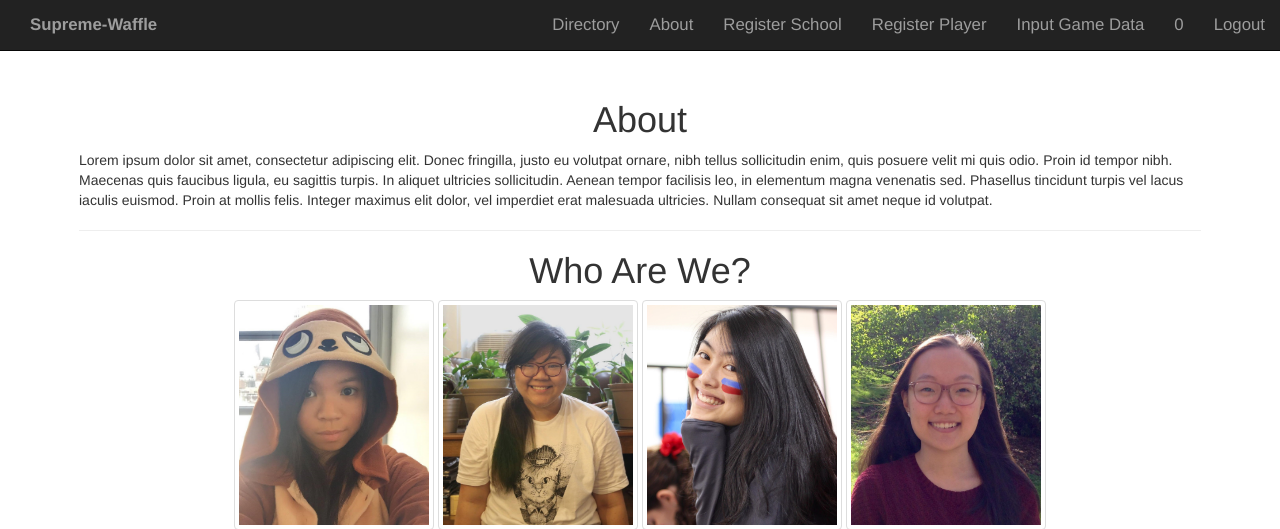
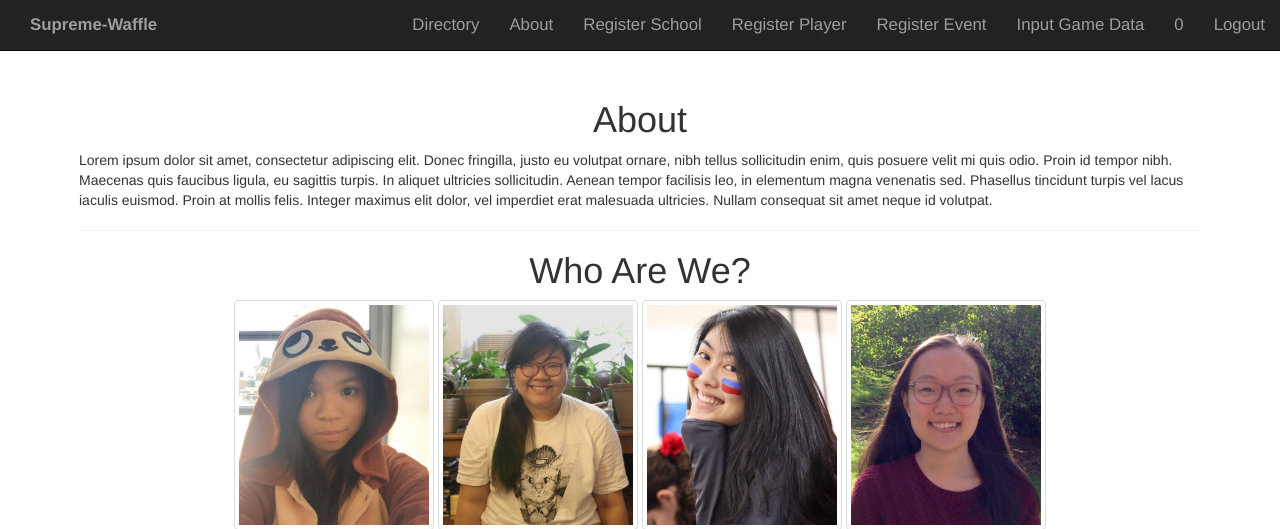
Before and after one commit to serenadipity/supreme-waffle, a Flask app: page /about in a window 1280 px wide. Shown: the top 529 px of the page. Run offline with Flask 2, Linux system fonts and the light colour scheme; some libraries are stand-ins or nearby versions.

Commit message:
added event registration

```diff
--- a/app.py
+++ b/app.py
@@ -348,6 +348,24 @@ def input_stats(username):
                 user_school = get_user_school(username)
                 return redirect("school/"+user_school)
 
+@app.route("/register_event", methods=['GET','POST'])
+def register_event():
+    if request.method=="GET":
+        schools = get_distinct_schools()
+        return render_template("register_event.html",schools=schools)
+    else:
+        school_home=request.form['school_home']
+        school_away=request.form['school_away']
+        date=request.form['date']
+        time=request.form['time']
+        game_id=request.form['game_id']
+        status=request.form['status']
+        address=request.form['address']
+        gender=request.form['gender']
+        result=create_event(school_home,school_away,date,time,game_id,status,address,gender)
+        return render_template("register_event.html",error=True,message=result[1])
+
+
 
 @app.route("/directory")
 def default_directory():
--- a/templates/base.html
+++ b/templates/base.html
@@ -35,6 +35,7 @@
 	    {% else %}
 	    <li><a href="/register_school">Register School</a></li>
 	    <li><a href="/register_player">Register Player</a></li>
+	    <li><a href="/register_event">Register Event</a></li>
 	    <li><a href="/input_stats/{{user}}">Input Game Data</a></li>
 	    <li><a href="/user/{{user}}">{{user}}</a></li>
 	    <li><a href="/logout">Logout</a></li>
```
Also changed, not shown: datas.py (+4 -4 lines).
